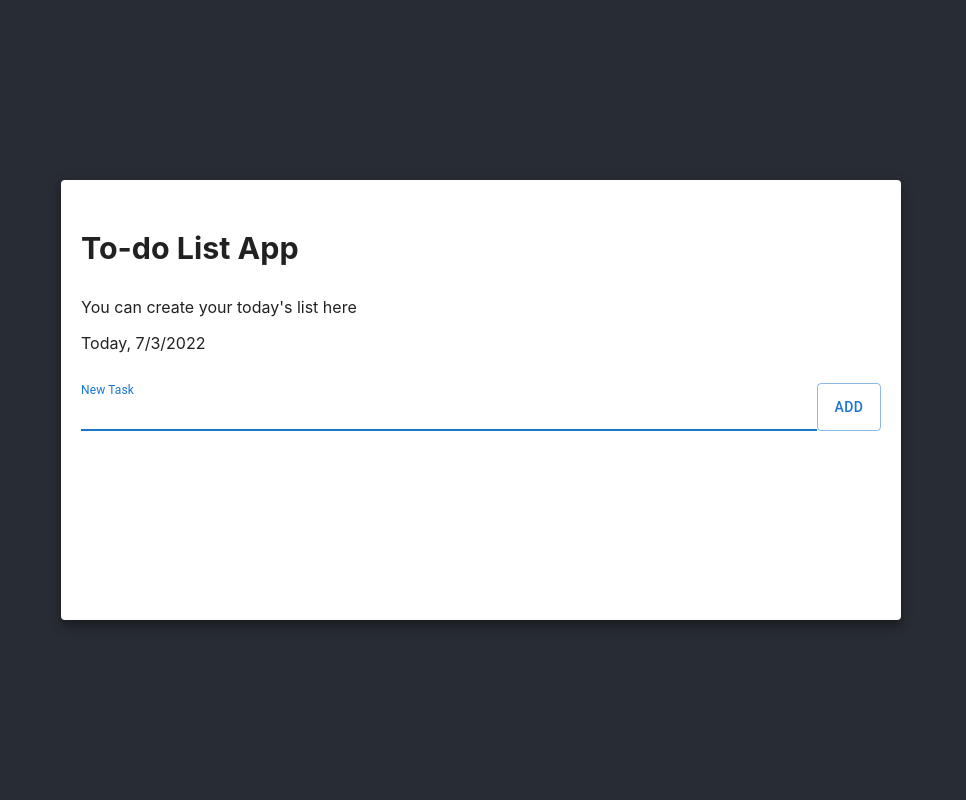
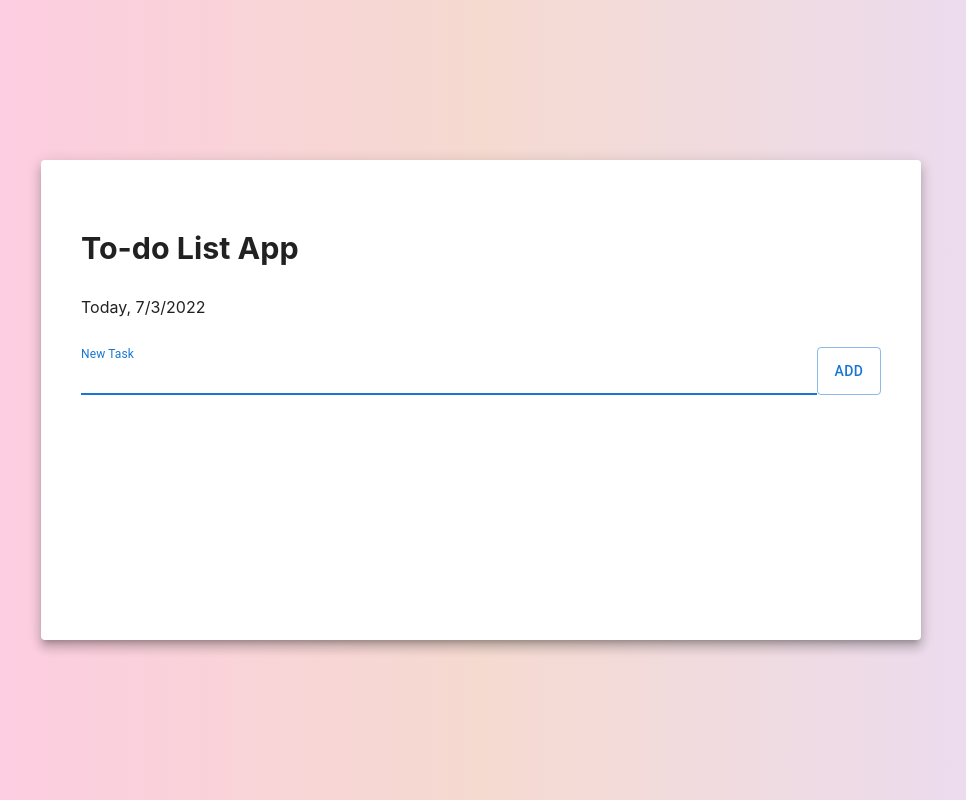
Before and after one commit to vaahxx/to-do-list, a React (Create React App) app: page / in a window 1280 px wide. Shown: the whole page, without its empty margins (159-1125 px from the left). Built offline with nearby package versions, Linux system fonts and the light colour scheme.

Commit message:
improvements

```diff
--- a/src/App.css
+++ b/src/App.css
@@ -1,5 +1,11 @@
 .App {
-  background-color: #282c34;
+  background: rgb(255, 201, 230);
+  background: linear-gradient(
+    90deg,
+    rgba(255, 201, 230, 1) 0%,
+    rgba(245, 218, 208, 1) 50%,
+    rgba(233, 220, 247, 1) 100%
+  );
   height: 100%;
   width: 100%;
   display: flex;
@@ -19,7 +25,7 @@
 }
 
 .App-main-card {
-  padding: 20px;
+  padding: 40px;
   min-height: 50vh;
   min-width: 100vh;
 }
@@ -31,3 +37,7 @@ p {
 header {
   margin-bottom: 30px;
 }
+
+.MuiFormControl-fullWidth {
+  padding-right: 5vw;
+}
--- a/src/Header/index.tsx
+++ b/src/Header/index.tsx
@@ -6,7 +6,6 @@ function Header(props: HeaderProps): JSX.Element {
   return (
     <header>
       <h3>To-do List App</h3>
-      <p>You can create your today's list here</p>
       <p>{`Today, ${props.date.toLocaleDateString()}`}</p>
     </header>
   );
```
